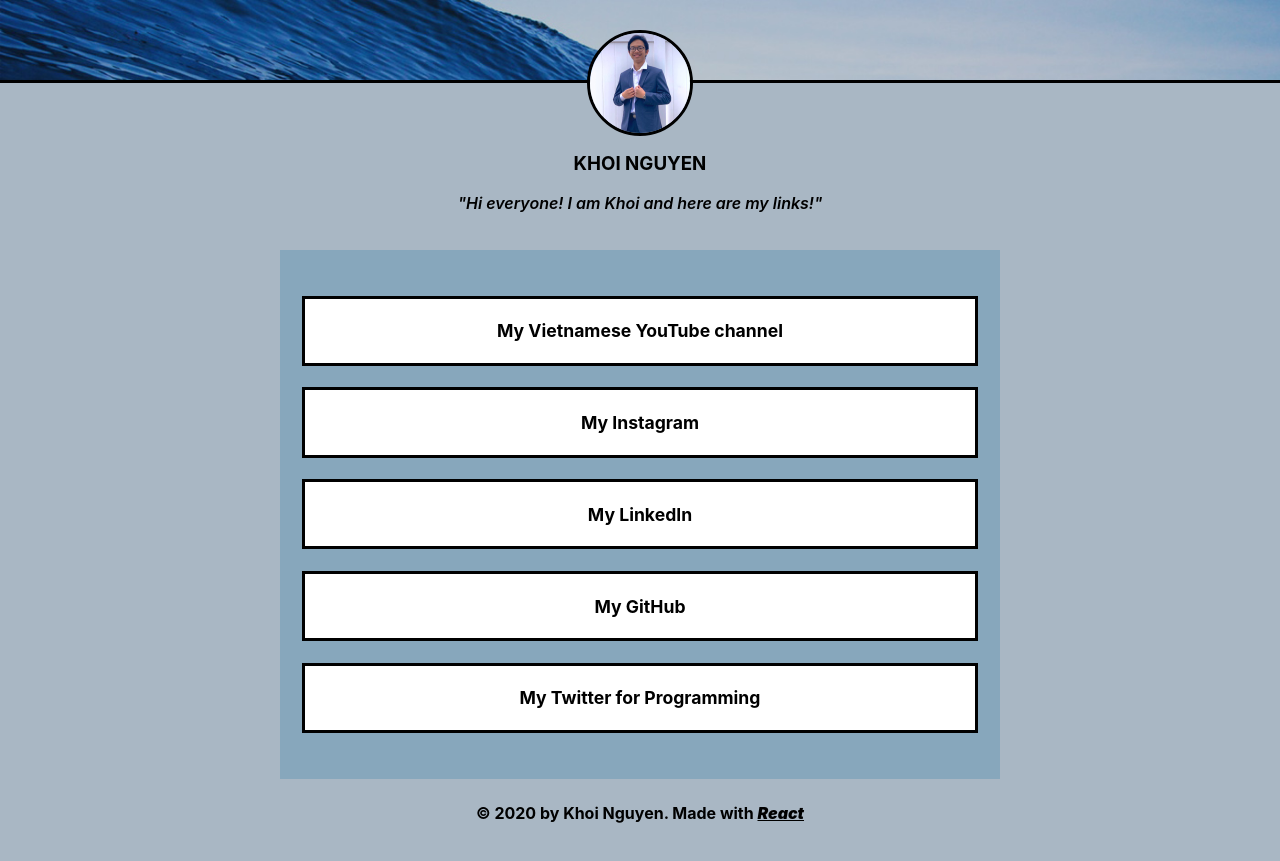
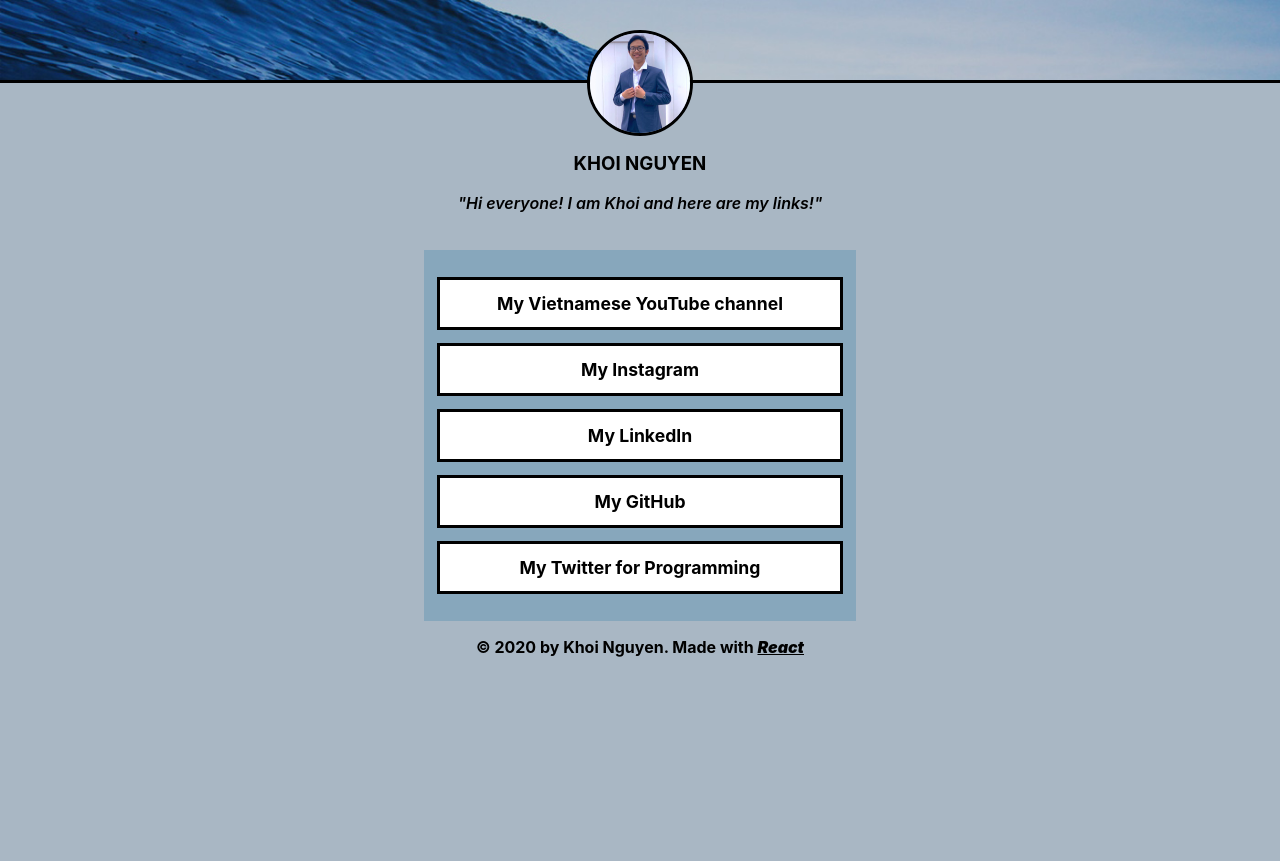
Before and after one commit to KhoiUna/khoilinks, a React (Create React App) app: page / in a window 1280 px wide. After the commit the page ends 800 px from the top, so only its background shows below. Built offline with nearby package versions, Linux system fonts and the light colour scheme.

Commit message:
update div Links css

```diff
--- a/src/App.css
+++ b/src/App.css
@@ -29,7 +29,7 @@ body {
 
 /* Style Links */
 .Links {
-  max-width: 50rem;
+  max-width: 30rem;
   margin: auto;
 }
 .Links .link-boxes-container {
```
